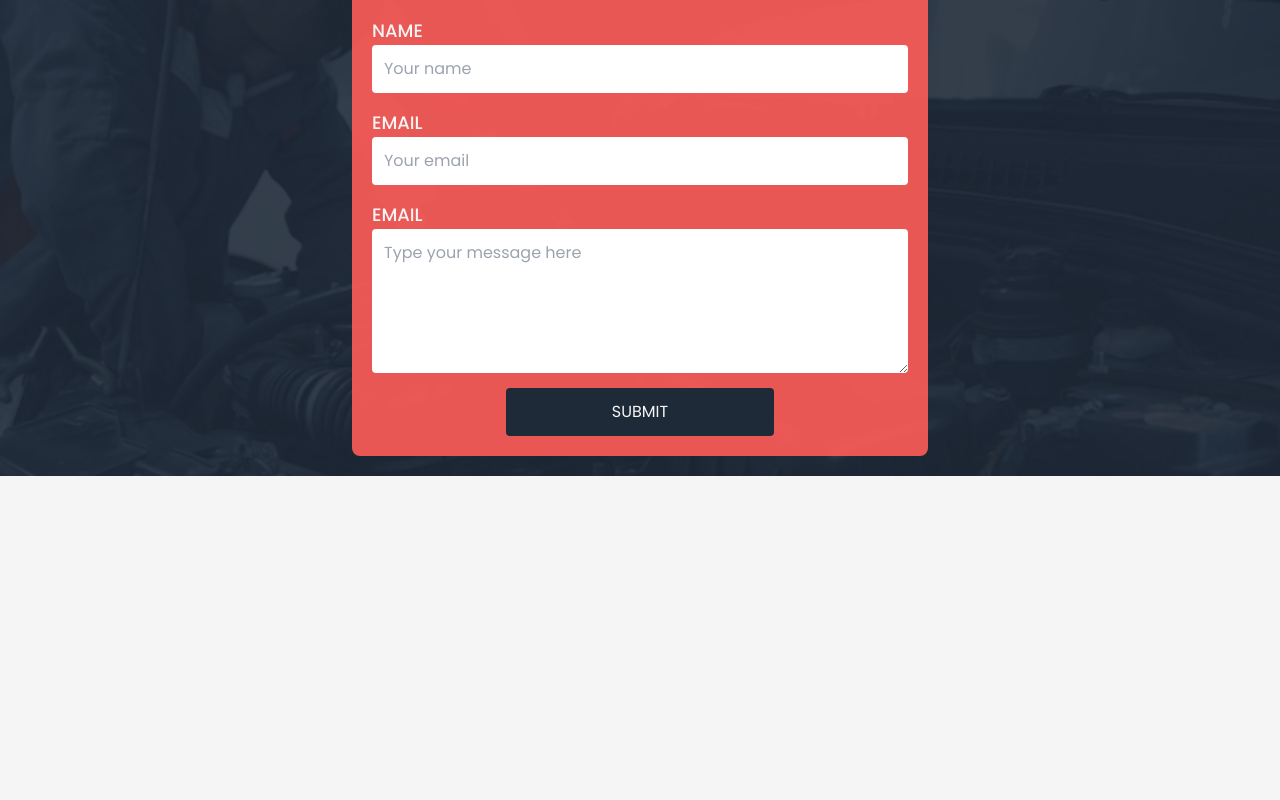
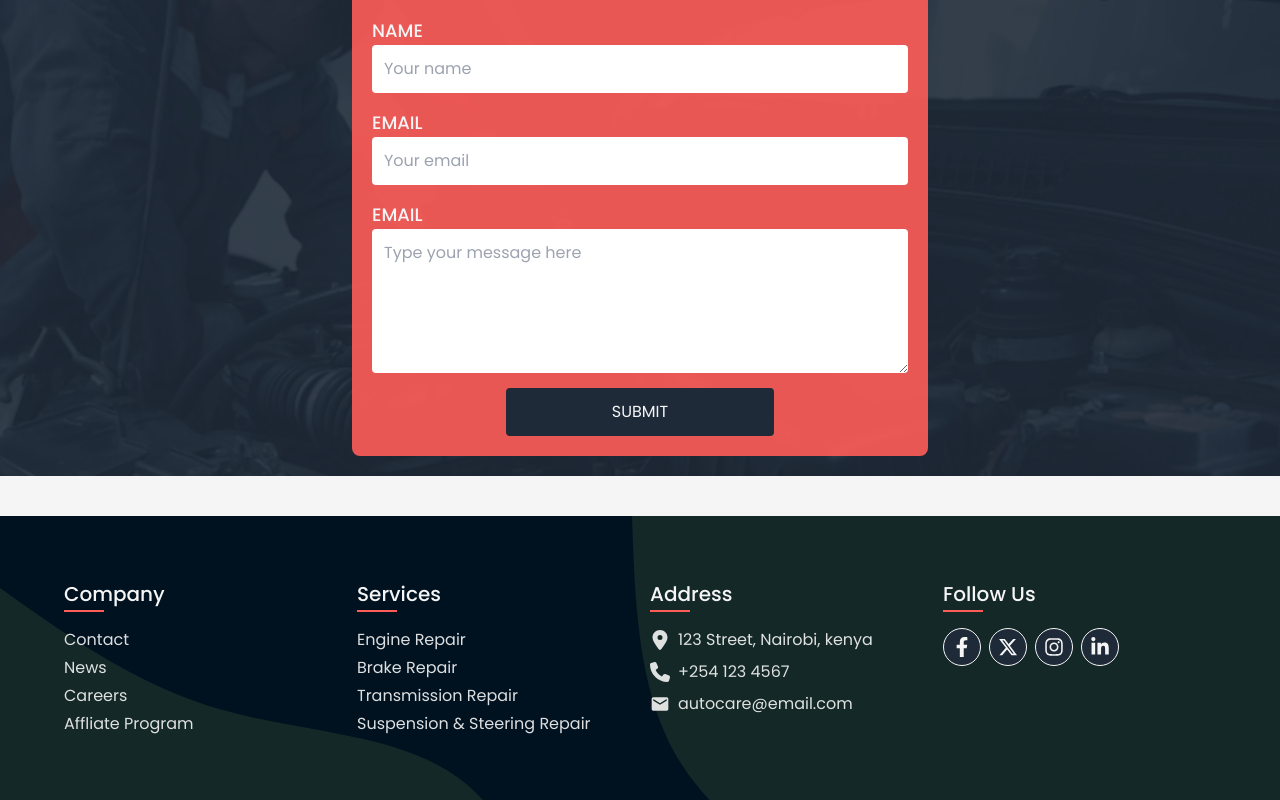
Before and after one commit to Tonnykimanthi/AutoCare, a React (Vite) app: page / in a window 1280 px wide. Shown: the part 3188-3988 px from the top of the page. Before the commit the page ends 3684 px from the top, so only its background shows below. Built offline with nearby package versions, Linux system fonts and the light colour scheme.

Commit message:
Add Footer component

```diff
--- a/index.html
+++ b/index.html
@@ -8,7 +8,7 @@
   <title>AutoCare</title>
 </head>
 
-<body class="bg-light text-dark overflow-x-hidden pb-5">
+<body class="bg-light text-dark overflow-x-hidden">
   <div id="root"></div>
   <script type="module" src="/src/main.tsx"></script>
 </body>
--- a/src/App.tsx
+++ b/src/App.tsx
@@ -1,5 +1,6 @@
 import About from "./components/layout/About";
 import Booking from "./components/layout/Booking";
+import Footer from "./components/layout/Footer";
 import Header from "./components/layout/Header";
 import HeroSection from "./components/layout/HeroSection";
 import Services from "./components/layout/Services";
@@ -18,11 +19,11 @@ function App() {
       <Technicians />
       <Testimonials />
       <Booking />
+      <Footer />
     </>
   );
 }
 // TODO
-// BOOK FOR A SERVICE
 // FOOTER
 
 export default App;
--- /dev/null
+++ b/src/components/layout/Footer.tsx
@@ -0,0 +1,96 @@
+// Components
+import FooterTitle from "../ui/FooterTitle";
+// Images
+import footerBg from "../../assets/footerBg.svg";
+// Icons
+import { FaLocationDot } from "react-icons/fa6";
+import { FaPhone } from "react-icons/fa6";
+import { MdEmail } from "react-icons/md";
+import { FaFacebookF } from "react-icons/fa";
+import { FaXTwitter } from "react-icons/fa6";
+import { FaInstagram } from "react-icons/fa";
+import { FaLinkedinIn } from "react-icons/fa6";
+
+const Footer = () => {
+  return (
+    <footer
+      className="mt-10 bg-dark bg-cover bg-no-repeat p-16 text-light max-sm:p-5"
+      style={{
+        backgroundImage: `url(${footerBg})`,
+      }}
+    >
+      <div className="grid grid-cols-4 gap-5 max-lg:grid-cols-3 max-md:grid-cols-2 max-sm:mx-auto max-sm:w-fit max-sm:grid-cols-1">
+        <div>
+          <FooterTitle text="Company" />
+          <ul className="mt-5 space-y-1 text-light/90">
+            <li className="cursor-pointer transition-all hover:tracking-wide hover:text-light">
+              Contact
+            </li>
+            <li className="cursor-pointer transition-all hover:tracking-wide hover:text-light">
+              News
+            </li>
+            <li className="cursor-pointer transition-all hover:tracking-wide hover:text-light">
+              Careers
+            </li>
+            <li className="cursor-pointer transition-all hover:tracking-wide hover:text-light">
+              Affliate Program
+            </li>
+          </ul>
+        </div>
+        <div>
+          <FooterTitle text="Services" />
+          <ul className="mt-5 space-y-1 text-light/90">
+            <li className="cursor-pointer transition-all hover:tracking-wide hover:text-light">
+              Engine Repair
+            </li>
+            <li className="cursor-pointer transition-all hover:tracking-wide hover:text-light">
+              Brake Repair
+            </li>
+            <li className="cursor-pointer transition-all hover:tracking-wide hover:text-light">
+              Transmission Repair
+            </li>
+            <li className="cursor-pointer transition-all hover:tracking-wide hover:text-light">
+              Suspension & Steering Repair
+            </li>
+          </ul>
+        </div>
+        <div>
+          <FooterTitle text="Address" />
+          <ul className="mt-5 space-y-2 text-light/90">
+            <li className="flex items-center gap-x-2">
+              <FaLocationDot className="size-5" />
+              123 Street, Nairobi, kenya
+            </li>
+            <li className="flex items-center gap-x-2">
+              <FaPhone className="size-5" />
+              +254 123 4567
+            </li>
+            <li className="flex items-center gap-x-2">
+              <MdEmail className="size-5" />
+              autocare@email.com
+            </li>
+          </ul>
+        </div>
+        <div>
+          <FooterTitle text="Follow Us" />
+          <div className="mt-5 space-x-2">
+            <button className="rounded-full border border-light bg-dark p-2 text-light transition duration-300 hover:bg-white hover:text-dark">
+              <FaFacebookF className="size-5" />
+            </button>
+            <button className="rounded-full border border-light bg-dark p-2 text-light transition duration-300 hover:bg-white hover:text-dark">
+              <FaXTwitter className="size-5" />
+            </button>
+            <button className="rounded-full border border-light bg-dark p-2 text-light transition duration-300 hover:bg-white hover:text-dark">
+              <FaInstagram className="size-5" />
+            </button>
+            <button className="rounded-full border border-light bg-dark p-2 text-light transition duration-300 hover:bg-white hover:text-dark">
+              <FaLinkedinIn className="size-5" />
+            </button>
+          </div>
+        </div>
+      </div>
+    </footer>
+  );
+};
+
+export default Footer;
--- /dev/null
+++ b/src/components/ui/FooterTitle.tsx
@@ -0,0 +1,13 @@
+type TitleProps = {
+  text: string;
+};
+
+const FooterTitle = ({ text }: TitleProps) => {
+  return (
+    <h5 className="relative w-fit text-xl font-medium after:absolute after:-bottom-1 after:block after:h-0.5 after:w-10 after:bg-primary">
+      {text}
+    </h5>
+  );
+};
+
+export default FooterTitle;
```
Also changed, not shown: src/assets/footerBg.svg (added).
